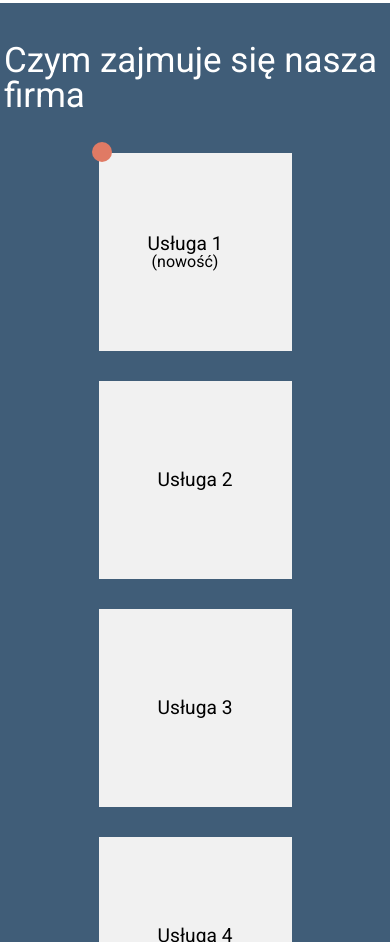
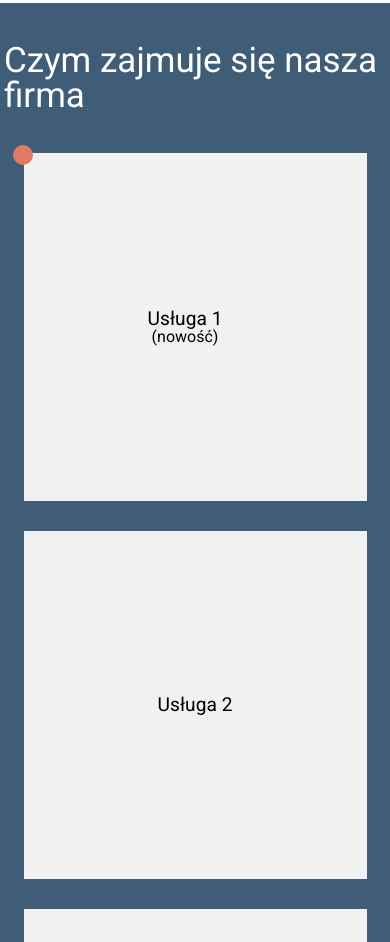
Before and after one commit to romanpajak/-the-first-website-project-made-on-a-bootcamp-in-rwd, a plain HTML site: page index.html in a window 390 px wide. Shown: the part 1734-2676 px from the top of the page. Drawn offline with Linux system fonts and the light colour scheme.

Commit message:
finish changes

```diff
--- a/style.css
+++ b/style.css
@@ -255,6 +255,14 @@ button a:hover{
         align-items: center;
         width: auto;
     }
+    .box{
+        height: 348px;
+        width: 343px;
+    }
+    .circle{
+        left: -209px;
+        top: -172px;
+    }
     /* footer */
 
     .footer .contents{
```
